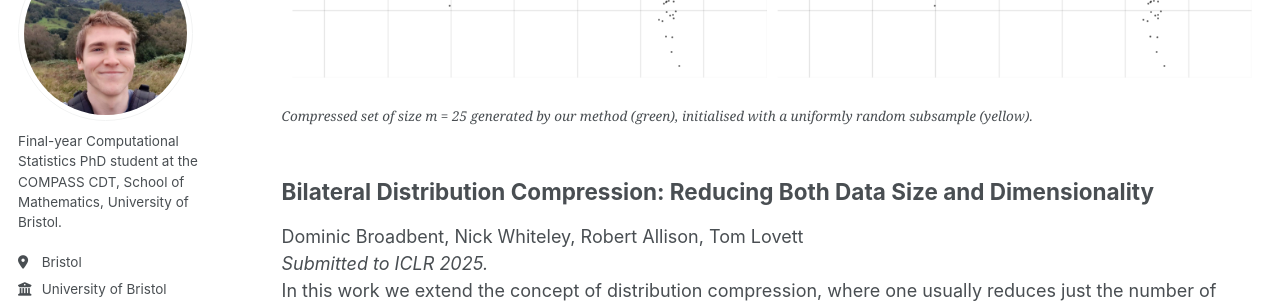
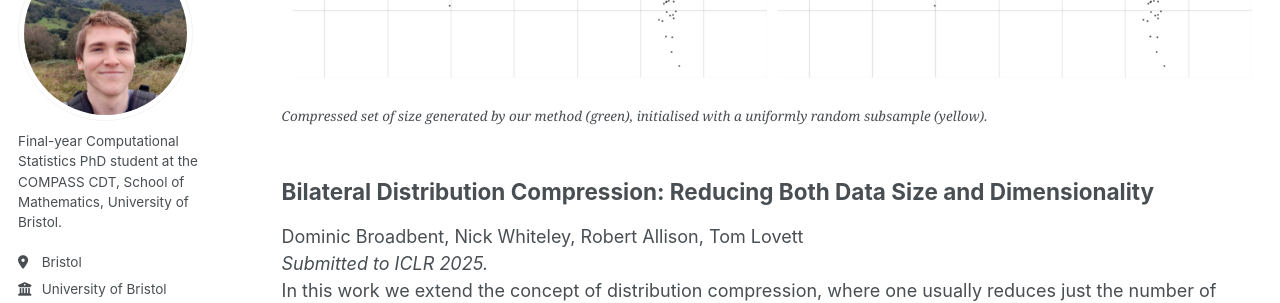
Before and after one commit to dominicjbroadbent/dominicjbroadbent.github.io, a Jekyll site: the page built from _pages/publications.md, in a window 1280 px wide and 900 px high, scrolled down 610 px. Shown: the part 153-456 px from the top of the window. Built offline with Jekyll 4.4.1, drawn with Linux system fonts in a browser that asks for light colours; some web fonts are replaced; a script that is not in the unit is left out.

Commit message:
Update publications.md

```diff
--- a/_pages/publications.md
+++ b/_pages/publications.md
@@ -23,7 +23,7 @@ In this work we extend the concept of distribution compression, where one summar
        alt="Compressed set vs random subsample"
        style="max-width:100%; height:auto;">
   <figcaption>
-    <em>Compressed set of size m = 25 generated by our method (green), initialised with a uniformly random subsample (yellow).</em>
+    <em>Compressed set of size generated by our method (green), initialised with a uniformly random subsample (yellow).</em>
   </figcaption>
 </figure>
 
@@ -48,7 +48,6 @@ In this work we extend the concept of distribution compression, where one usuall
        alt="Image showing BDC compressed set versus original pre-random projection data."
        style="max-width:100%; height:auto;">
   <figcaption>
-    <em>Original intrinsic data before projection, next to
-a compressed set constructed by BDC-NL. The encoder recovers the intrinsic space and the compressed set clearly delineates the clusters, ignoring noise..</em>
+    <em>Original intrinsic data before projection, next to a compressed set constructed by BDC-NL. The encoder recovers the intrinsic space and the compressed set clearly delineates the clusters, ignoring noise..</em>
   </figcaption>
 </figure>
```
